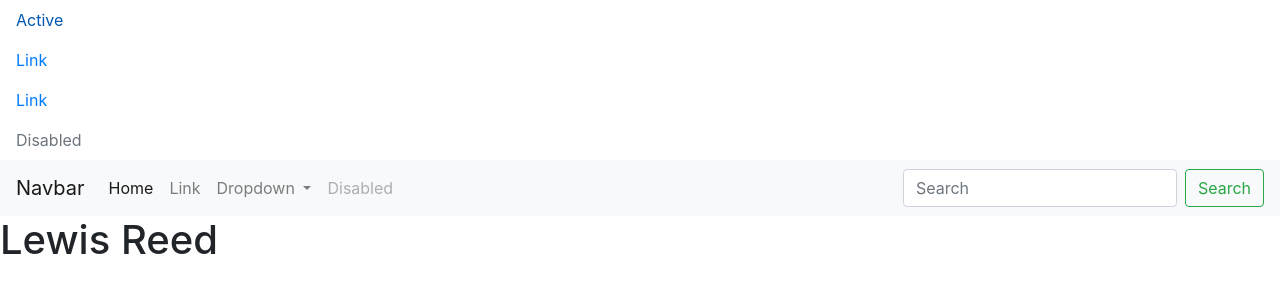
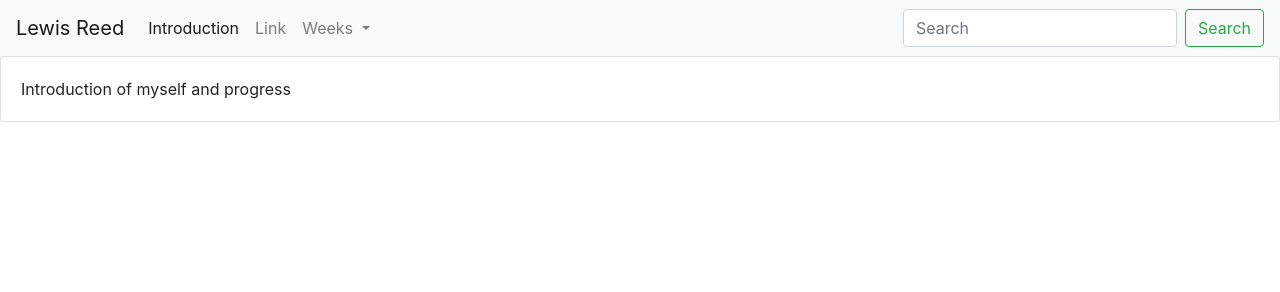
Before and after one commit to Speedyreedy69/My-website, a plain HTML site: page My website.html in a window 1280 px wide. Drawn offline with nearby package versions, Linux system fonts and the light colour scheme.

Commit message:
Completed Nav

```diff
--- a/My website.html
+++ b/My website.html
@@ -7,18 +7,11 @@
 
     <!-- Bootstrap CSS -->
     <link rel="stylesheet" href="https://stackpath.bootstrapcdn.com/bootstrap/4.5.2/css/bootstrap.min.css" integrity="sha384-JcKb8q3iqJ61gNV9KGb8thSsNjpSL0n8PARn9HuZOnIxN0hoP+VmmDGMN5t9UJ0Z" crossorigin="anonymous">
-
     <title>Hello, world!</title>
   </head>
   <body>
-    <nav class="nav flex-column">
-        <a class="nav-link active" href="#">Active</a>
-        <a class="nav-link" href="#">Link</a>
-        <a class="nav-link" href="#">Link</a>
-        <a class="nav-link disabled" href="#" tabindex="-1" aria-disabled="true">Disabled</a>
-      </nav>
     <nav class="navbar navbar-expand-lg navbar-light bg-light">
-        <a class="navbar-brand" href="#">Navbar</a>
+        <a class="navbar-brand" href="#">Lewis Reed</a>
         <button class="navbar-toggler" type="button" data-toggle="collapse" data-target="#navbarSupportedContent" aria-controls="navbarSupportedContent" aria-expanded="false" aria-label="Toggle navigation">
           <span class="navbar-toggler-icon"></span>
         </button>
@@ -26,24 +19,21 @@
         <div class="collapse navbar-collapse" id="navbarSupportedContent">
           <ul class="navbar-nav mr-auto">
             <li class="nav-item active">
-              <a class="nav-link" href="#">Home <span class="sr-only">(current)</span></a>
+              <a class="nav-link" href="#">Introduction <span class="sr-only">(current)</span></a>
             </li>
             <li class="nav-item">
               <a class="nav-link" href="#">Link</a>
             </li>
             <li class="nav-item dropdown">
               <a class="nav-link dropdown-toggle" href="#" id="navbarDropdown" role="button" data-toggle="dropdown" aria-haspopup="true" aria-expanded="false">
-                Dropdown
+                Weeks
               </a>
               <div class="dropdown-menu" aria-labelledby="navbarDropdown">
-                <a class="dropdown-item" href="#">Action</a>
-                <a class="dropdown-item" href="#">Another action</a>
+                <a class="dropdown-item" href="#">Week 1</a>
+                <a class="dropdown-item" href="#">Week 2</a>
                 <div class="dropdown-divider"></div>
-                <a class="dropdown-item" href="#">Something else here</a>
+                <a class="dropdown-item" href="#">Games</a>
               </div>
-            </li>
-            <li class="nav-item">
-              <a class="nav-link disabled" href="#" tabindex="-1" aria-disabled="true">Disabled</a>
             </li>
           </ul>
           <form class="form-inline my-2 my-lg-0">
@@ -53,8 +43,14 @@
         </div>
       </nav>
   </body>
+  <section>
+    <div class="card centre-text">
+        <div class="card-body">
+          Introduction of myself and progress
+        </div>
+      </div>
+  </section>
   <body>
-    <h1>Lewis Reed</h1>
 
     <!-- Optional JavaScript -->
     <!-- jQuery first, then Popper.js, then Bootstrap JS -->
--- a/Website style.css
+++ b/Website style.css
@@ -0,0 +1,8 @@
+
+
+
+
+.centre-text {
+    display: flex;
+    text-align: center;
+}
```
